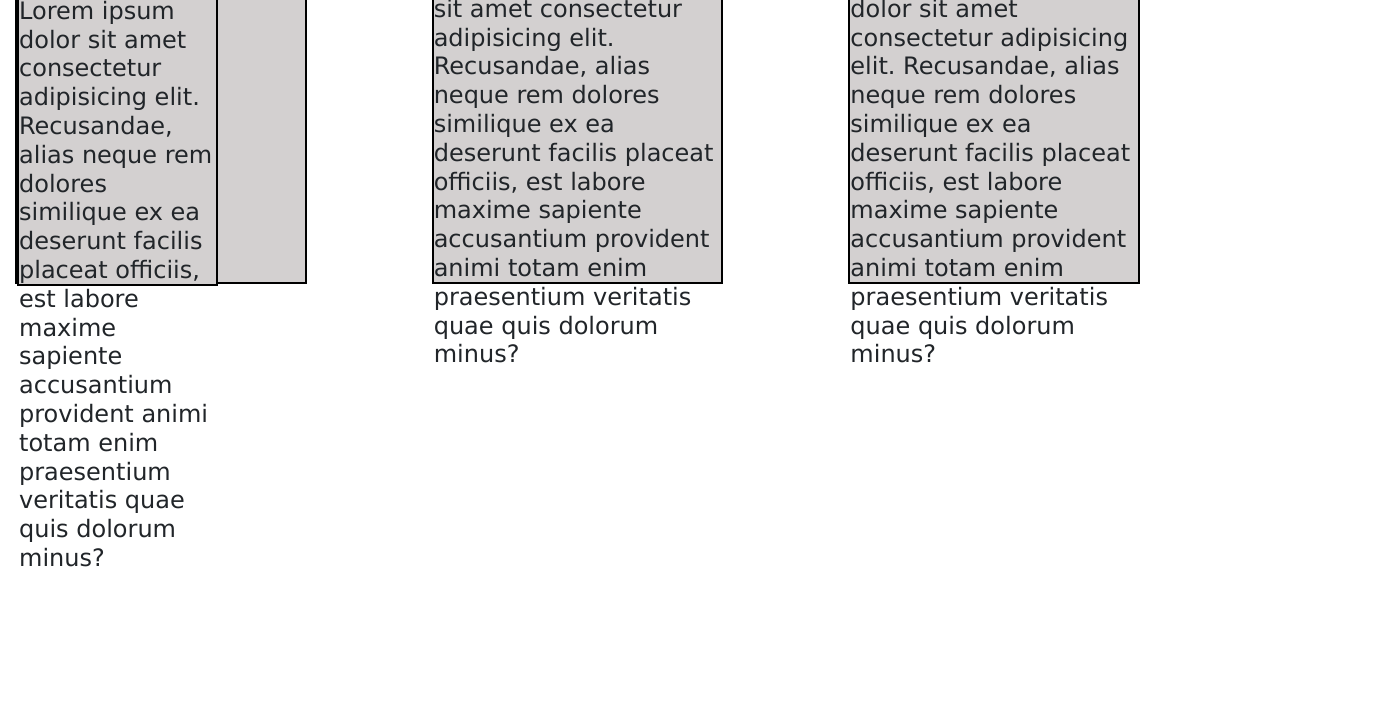
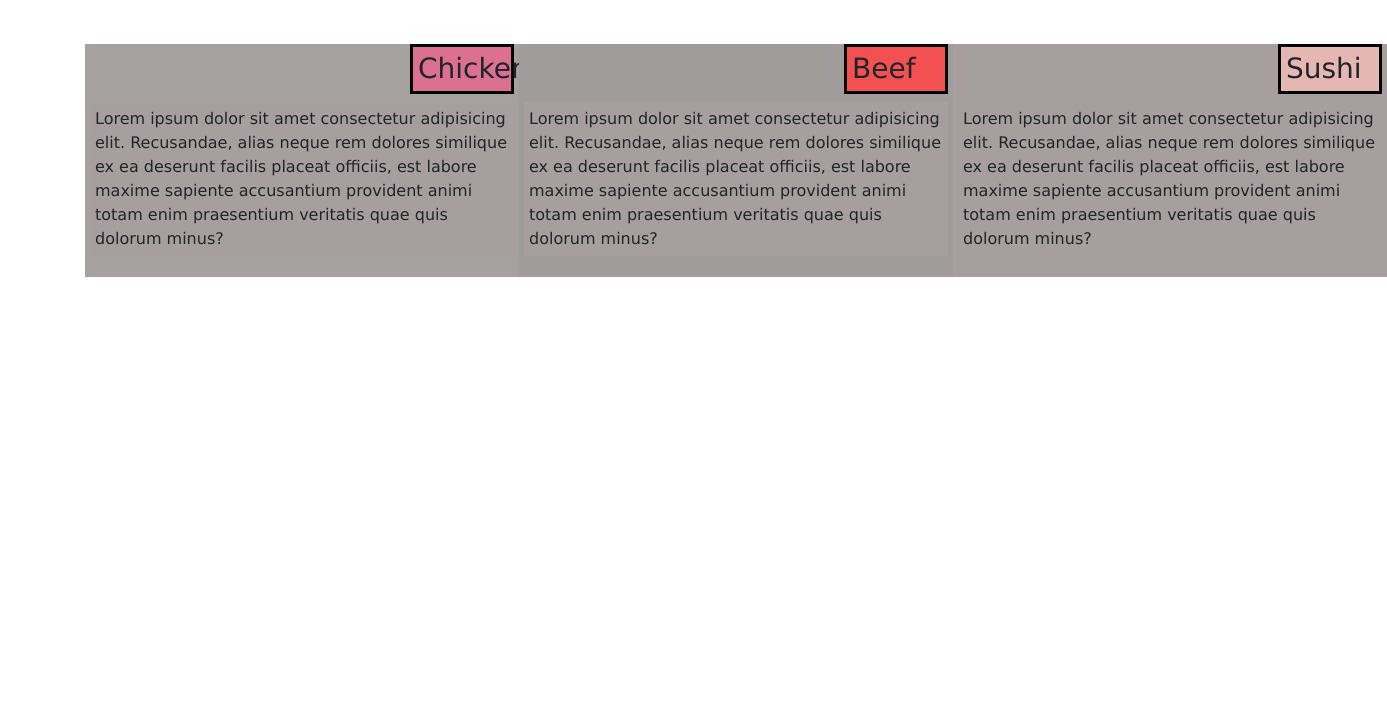
Before and after one commit to Ammarbashirharuna/young, a plain HTML site: page index.html in a window 1280 px wide. Shown: the part 92-800 px from the top of the page, 1387 px wide, since content can reach past the window. Drawn offline with nearby package versions, Linux system fonts and the light colour scheme.

Commit message:
first commit

```diff
--- a/index.html
+++ b/index.html
@@ -10,18 +10,20 @@
 </head>
 <body>
     <h1 class="text-center">Our Menu</h1>
-<div class="container-fluid">
+<div class="container">
     <div>
-        <h2><span> Chicken</span><br>
-            Lorem ipsum dolor sit amet consectetur adipisicing elit. Recusandae, alias neque rem dolores similique ex ea deserunt facilis placeat officiis, est labore maxime sapiente accusantium provident animi totam enim praesentium veritatis quae quis dolorum minus?</h2>
+        <h3>Chickens</h3>
+            <p>Lorem ipsum dolor sit amet consectetur adipisicing elit. Recusandae, alias neque rem dolores similique ex ea deserunt facilis placeat officiis, est labore maxime sapiente accusantium provident animi totam enim praesentium veritatis quae quis dolorum minus?</p>
 
     </div>
     <div>
 
-        <h2> <span>Beef</span>Lorem ipsum dolor sit amet consectetur adipisicing elit. Recusandae, alias neque rem dolores similique ex ea deserunt facilis placeat officiis, est labore maxime sapiente accusantium provident animi totam enim praesentium veritatis quae quis dolorum minus?</h2>
+        <h3> Beef</h3>
+        <p>Lorem ipsum dolor sit amet consectetur adipisicing elit. Recusandae, alias neque rem dolores similique ex ea deserunt facilis placeat officiis, est labore maxime sapiente accusantium provident animi totam enim praesentium veritatis quae quis dolorum minus?</p>
     </div>
     <div>
-        <h2> <span>Sushi</span>Lorem ipsum dolor sit amet consectetur adipisicing elit. Recusandae, alias neque rem dolores similique ex ea deserunt facilis placeat officiis, est labore maxime sapiente accusantium provident animi totam enim praesentium veritatis quae quis dolorum minus?</h2>
+        <h3>Sushi</h3>
+        <p>Lorem ipsum dolor sit amet consectetur adipisicing elit. Recusandae, alias neque rem dolores similique ex ea deserunt facilis placeat officiis, est labore maxime sapiente accusantium provident animi totam enim praesentium veritatis quae quis dolorum minus?</p>
     </div>
 
 
--- a/style.css
+++ b/style.css
@@ -1,31 +1,78 @@
 *{
     margin: 0;
-    padding: 0;
+    padding: 5px;
     box-sizing: border-box;
-    text-decoration: none;
+
 }
-.container-fluid{
+h1{
+    text-align: center;
+}
+
+.container {
     font-family: Verdana, Geneva, Tahoma, sans-serif;
     font-size: 1rem;
-    display: grid;
-    grid-template-columns: repeat(3,1fr);
+    display: flex;
+    flex-direction: row;
+    justify-content: space-around;
+    align-content:space-between;
+    margin-top: 5%;
+
+}
+.container :first-child{
+    background: rgb(165, 161, 161);
+    padding: 5px;
+}
+.container :first-child h3{
+    border: 3px solid black;
+    width: 6.5rem;
+    background-color: palevioletred;
+    margin-left: 20rem;
+    margin-top:-5px ;
+
+
+}
+.container :nth-child(2){
+    background: rgb(161, 156, 156);
+    padding: 5px;
+}
+.container :nth-child(2) h3{
+    border: 3px solid black;
+    width: 6.5rem;
+    background-color: rgb(243, 81, 81);
+    margin-left: 20rem;
+    margin-top:-5px ;
+
+
+}
+.container :last-child{
+    background: rgb(167, 159, 159);
+    padding: 5px;
+}
+.container :last-child h3{
+    border: 3px solid black;
+    width: 6.5rem;
+    background-color: rgb(228, 183, 178);
+    margin-left: 20rem;
+    margin-top:-5px ;
+
+
+}
+
+@media(max-width: 768px) {
+    .container{
+        display: flex;
+        flex-direction: row;
+        font-size: 10px;
+        justify-items: center;
+        justify-content: space-between;
+
+    }
+    .container div{
+        width: 30%;
+        height:40%;
+    }
 
 
 
 
-}
-.container-fluid :first-child{
-    border: 2px solid black;
-    height: 20rem;
-    font-size: 1.5rem;
-    background: rgb(211, 208, 208);
-    width: 70%;
-
-}
-
-.container-fluid :first-child h2 span{
-    background: plum;
-    font-size: 20px;
-    font-weight: bold;
-
-}
+    }
```
